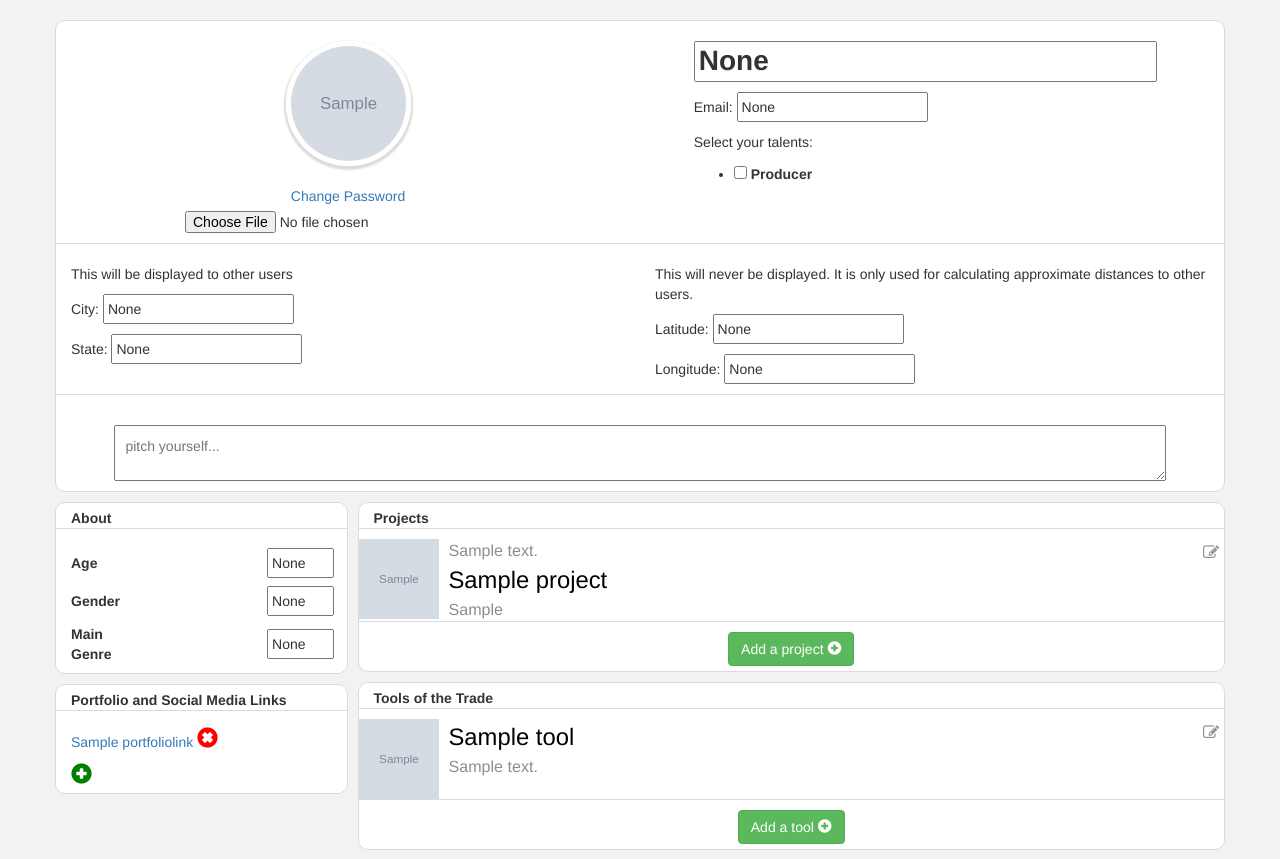
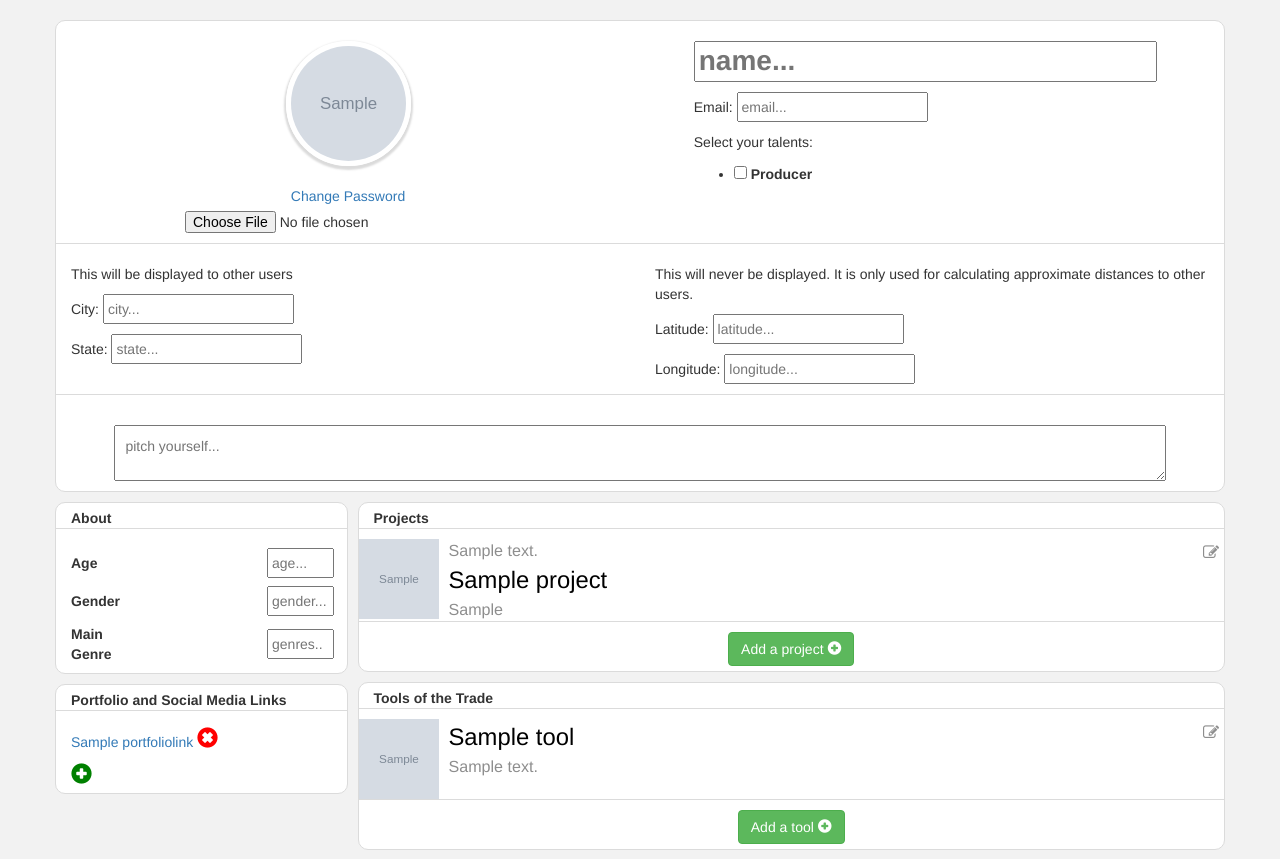
Before and after one commit to dpattison3/TAEN, a Django app: template templates/profileEdit.html in a window 1280 px wide. Shown: the part 55-914 px from the top of the page. Run offline with Django 3.2, Linux system fonts and the light colour scheme; tables that the repository leaves empty hold one stand-in row (values such as "Sample post"); the template is opened without the code that fills it: values that come from a table or form of the project are taken from there, most other values are stand-ins (such as "Sample title", 1, 10 or a date in 2020); grey boxes marked "Sample" are stand-in pictures; some libraries are stand-ins or nearby versions.

Commit message:
fixed bug in displaying form - now does not populate value field unless present

```diff
--- a/templates/profileEdit.html
+++ b/templates/profileEdit.html
@@ -34,8 +34,8 @@
         <div class="col-sm-6 col-xs-12">
             <div class="center-block" style="padding-left: 7%;">
                 <h3 style="font-size: 2em;"><b>
-                    <input type="text" name="name" placeholder="name..." value="{{ profileForm.name.value }}"
-                    style="padding: 3px;width:90%;{% if userForm.email.errors %}border: 1px solid red;{% endif %}" />
+                    <input type="text" name="name" placeholder="name..." value="{% if profileForm.name.value %}{{ profileForm.name.value }}{% endif %}"
+                    style="padding: 3px;width:90%;{% if profileForm.name.errors %}border: 1px solid red;{% endif %}" />
                 </b></h3>
                 <p>
                     {% for hidden in userForm.hidden_fields %}
@@ -44,7 +44,7 @@
 
                     <p>
                         Email:
-                        <input type="email" name="email" placeholder="email..." value="{{ userForm.email.value }}"
+                        <input type="email" name="email" placeholder="email..." value="{% if userForm.email.value %}{{ userForm.email.value }}{% endif %}"
                         style="padding: 3px;{% if userForm.email.errors %}border: 1px solid red;{% endif %}" />
                     </p>
                 </p>
@@ -64,12 +64,12 @@
 
                     <p>
                         City:
-                        <input type="text" name="city" value="{{ profileForm.city.value }}" placeholder="city..."
+                        <input type="text" name="city" value="{% if profileForm.city.value %}{{ profileForm.city.value }}{% endif %}" placeholder="city..."
                         style="padding: 3px;{% if userForm.city.errors %}border: 1px solid red;{% endif %}" />
                     </p>
                     <p>
                         State:
-                        <input type="text" name="state" value="{{ profileForm.state.value }}" placeholder="state..."
+                        <input type="text" name="state" value="{% if profileForm.state.value %}{{ profileForm.state.value }}{% endif %}" placeholder="state..."
                         style="padding: 3px;{% if userForm.state.errors %}border: 1px solid red;{% endif %}" />
                     </p>
                 </div>
@@ -80,12 +80,12 @@
                     </p>
                     <p>
                         Latitude:
-                        <input type="text" name="latitude" value="{{ profileForm.latitude.value }}" placeholder="latitude..."
+                        <input type="text" name="latitude" value="{% if profileForm.latitude.value %}{{ profileForm.latitude.value }}{% endif %}" placeholder="latitude..."
                         style="padding: 3px;{% if userForm.latitude.errors %}border: 1px solid red;{% endif %}" />
                     </p>
                     <p>
                         Longitude:
-                        <input type="text" name="longitude" value="{{ profileForm.longitude.value }}" placeholder="longitude..."
+                        <input type="text" name="longitude" value="{% if profileForm.longitude.value %}{{ profileForm.longitude.value }}{% endif %}" placeholder="longitude..."
                         style="padding: 3px;{% if userForm.longitude.errors %}border: 1px solid red;{% endif %}" />
                     </p>
                 </div>
@@ -93,7 +93,7 @@
             <div class="row" style="padding-top: 20px; border-top: 1px solid #dbdbdb;">
                 {{ profileForm.pitch.errors }}
                 <textarea name="pitch" type="text" maxlength="5000" placeholder="pitch yourself..."
-                style="width: 90%; height: 4em; margin-top: 10px; margin-bottom: 10px; padding: 10px;"
+                style="width: 90%; height: 4em; margin-top: 10px; margin-bottom: 10px; padding: 10px;{% if userForm.pitch.errors %}border: 1px solid red;{% endif %}"
                 class="center-block">{% if profileForm.pitch.value %}{{ profileForm.pitch.value }}{% endif %}</textarea>
             </div>
         </div>
@@ -110,22 +110,22 @@
                         <tr>
                             <th>Age</th>
                             <td>
-                                <input type="text" name="age" value="{{ profileForm.age.value }}" placeholder="age..."
+                                <input type="text" name="age" value="{% if profileForm.age.value %}{{ profileForm.age.value }}{% endif %}" placeholder="age..."
                                 style="padding: 3px; margin-right:3px;{% if profileForm.age.errors %}border: 1px solid red;{% endif %}" />
                             </td>
                         </tr>
                         <tr>
                             <th>Gender</th>
                             <td>
-                                <input type="text" name="gender" value="{{ profileForm.gender.value }}" placeholder="gender..."
-                                style="padding: 3px; margin-right:3px;{% if profileForm.age.errors %}border: 1px solid red;{% endif %}" />
+                                <input type="text" name="gender" value="{% if profileForm.gender.value %}{{ profileForm.gender.value }}{% endif %}" placeholder="gender..."
+                                style="padding: 3px; margin-right:3px;{% if profileForm.gender.errors %}border: 1px solid red;{% endif %}" />
                             </td>
                         </tr>
                         <tr>
                             <th>Main Genre</th>
                             <td>
-                                <input type="text" name="genres" value="{{ profileForm.genres.value }}" placeholder="genres.."
-                                style="padding: 3px; margin-right:3px;{% if profileForm.age.errors %}border: 1px solid red;{% endif %}" />
+                                <input type="text" name="genres" value="{% if profileForm.genres.value %}{{ profileForm.genres.value }}{% endif %}" placeholder="genres.."
+                                style="padding: 3px; margin-right:3px;{% if profileForm.genres.errors %}border: 1px solid red;{% endif %}" />
                             </td>
                         </tr>
                     </table>
--- a/templates/toolEdit.html
+++ b/templates/toolEdit.html
@@ -30,12 +30,12 @@
                 <div class="col-xs-12 col-md-7">
                     <p style="width: 320px; padding: 5px;" class="center-block">
                         Title:
-                        <input type="text" name="title" placeholder="Title..." value="{{ toolForm.title.value }}" style="width: 315px; padding: 5px;
+                        <input type="text" name="title" placeholder="Title..." value="{% if toolForm.title.value %}{{ toolForm.title.value }}{% endif %}" style="width: 315px; padding: 5px;
                         {% if toolForm.title.errors %}border: 1px solid red;{%endif %}" />
                     </p>
                     <p style="width: 320px; padding: 5px;" class="center-block">
                         Description:
-                        <input type="text" name="description" placeholder="description..." value="{{ toolForm.description.value }}" style="width: 315px; padding: 5px;
+                        <input type="text" name="description" placeholder="description..." value="{% if toolForm.description.value %}{{ toolForm.description.value }}{% endif %}" style="width: 315px; padding: 5px;
                         {% if toolForm.description.errors %}border: 1px solid red;{%endif %}" />
                     </p>
                 </div>
```
Also changed, not shown: templates/projectEdit.html (+4 -4 lines).
